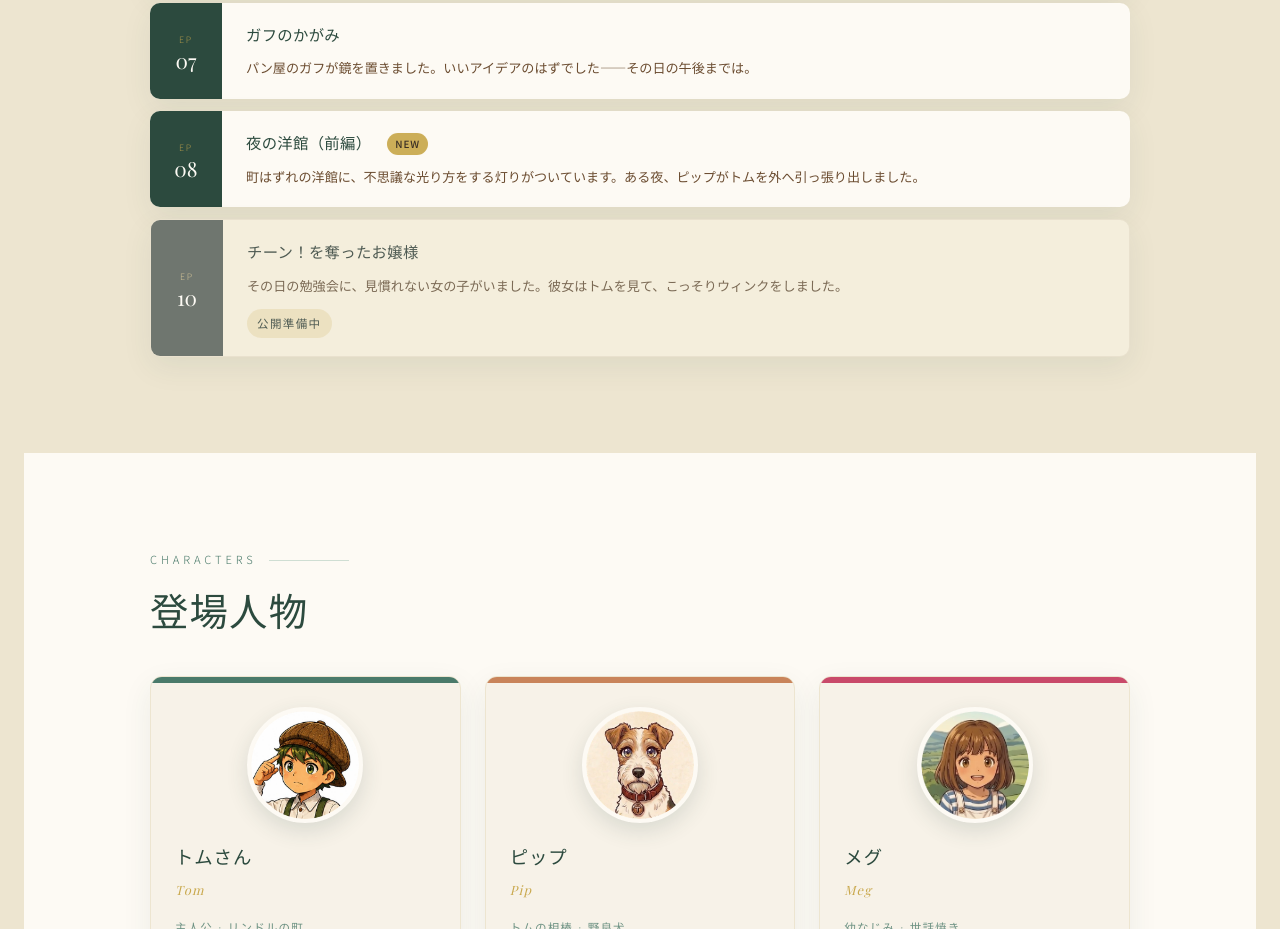
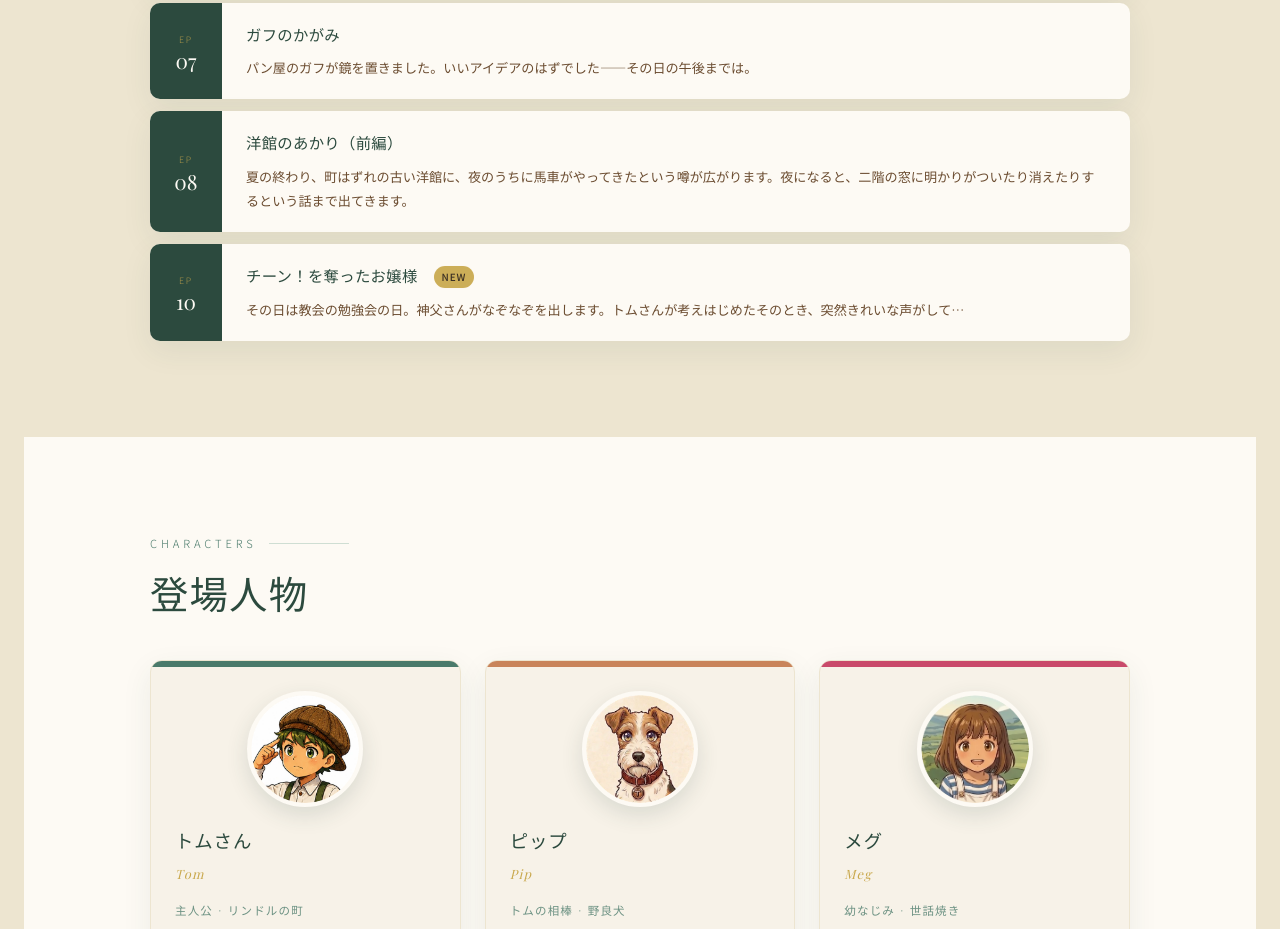
Before and after one commit to Toms-thinking/toms-thinking.github.io, a plain HTML site: page index.html in a window 1280 px wide. Shown: the part 4513-5442 px from the top of the page. Drawn offline with nearby package versions, Linux system fonts and the light colour scheme; a web font is replaced by a local one.

Commit message:
Update EP10 as published with NEW, fix EP08 title

```diff
--- a/index.html
+++ b/index.html
@@ -1070,22 +1070,21 @@
           <span class="episode-num-value">08</span>
         </div>
         <div class="episode-body">
-          <h3 class="episode-title">夜の洋館（前編）<span class="new-badge">NEW</span></h3>
-          <p class="episode-desc">町はずれの洋館に、不思議な光り方をする灯りがついています。ある夜、ピップがトムを外へ引っ張り出しました。</p>
+          <h3 class="episode-title">洋館のあかり（前編）</h3>
+          <p class="episode-desc">夏の終わり、町はずれの古い洋館に、夜のうちに馬車がやってきたという噂が広がります。夜になると、二階の窓に明かりがついたり消えたりするという話まで出てきます。</p>
           </div>
       </a>
 
-      <div class="episode-item episode-coming fade-in">
+      <a href="https://note.com/toms_thinking/n/nf55d027f95f0" class="episode-item fade-in">
         <div class="episode-num">
           <span class="episode-num-label">EP</span>
           <span class="episode-num-value">10</span>
         </div>
         <div class="episode-body">
-          <h3 class="episode-title">チーン！を奪ったお嬢様</h3>
-          <p class="episode-desc">その日の勉強会に、見慣れない女の子がいました。彼女はトムを見て、こっそりウィンクをしました。</p>
-          <p class="episode-status">公開準備中</p>
+          <h3 class="episode-title">チーン！を奪ったお嬢様<span class="new-badge">NEW</span></h3>
+          <p class="episode-desc">その日は教会の勉強会の日。神父さんがなぞなぞを出します。トムさんが考えはじめたそのとき、突然きれいな声がして…</p>
         </div>
-      </div>
+      </a>
     </div>
   </div>
 </section>
```
